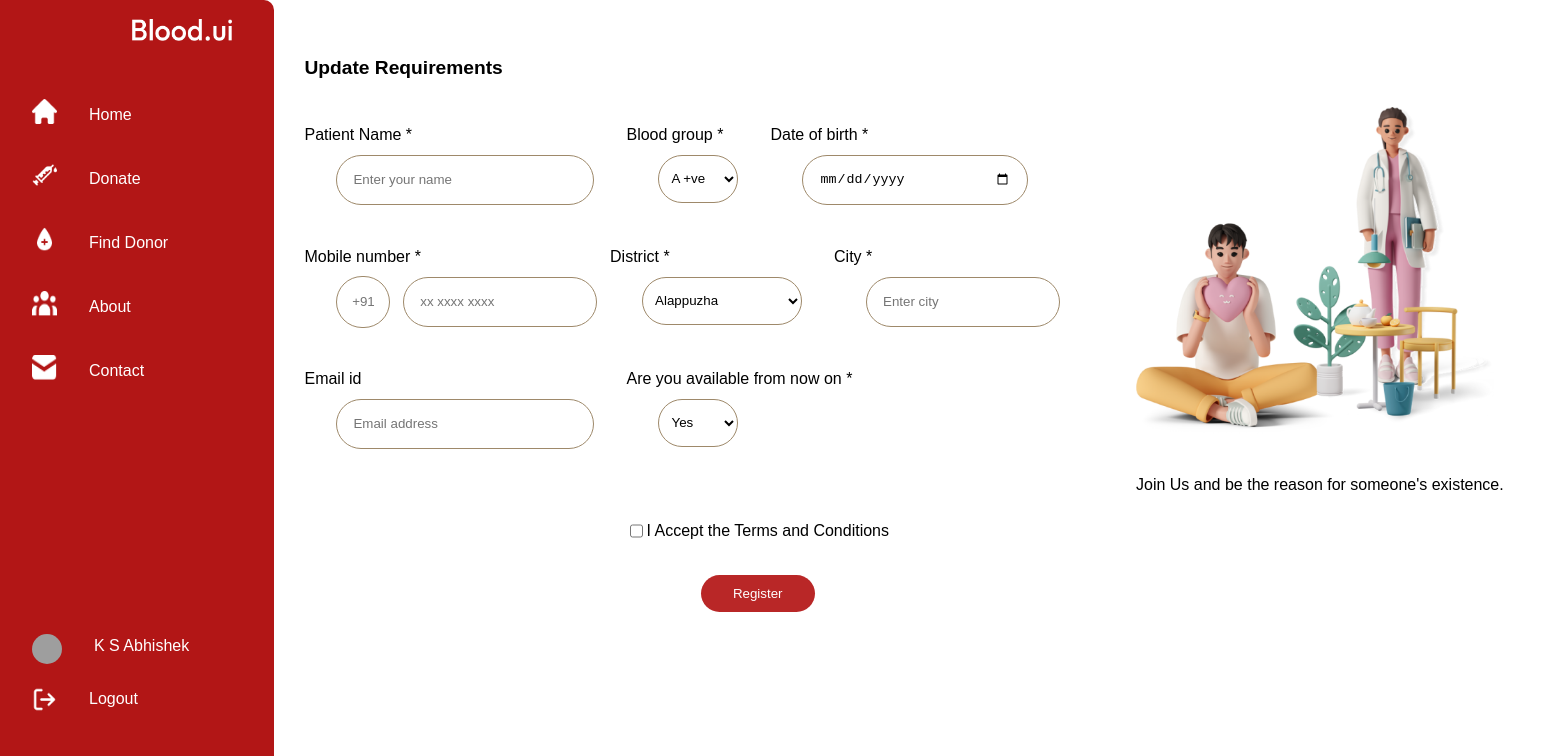
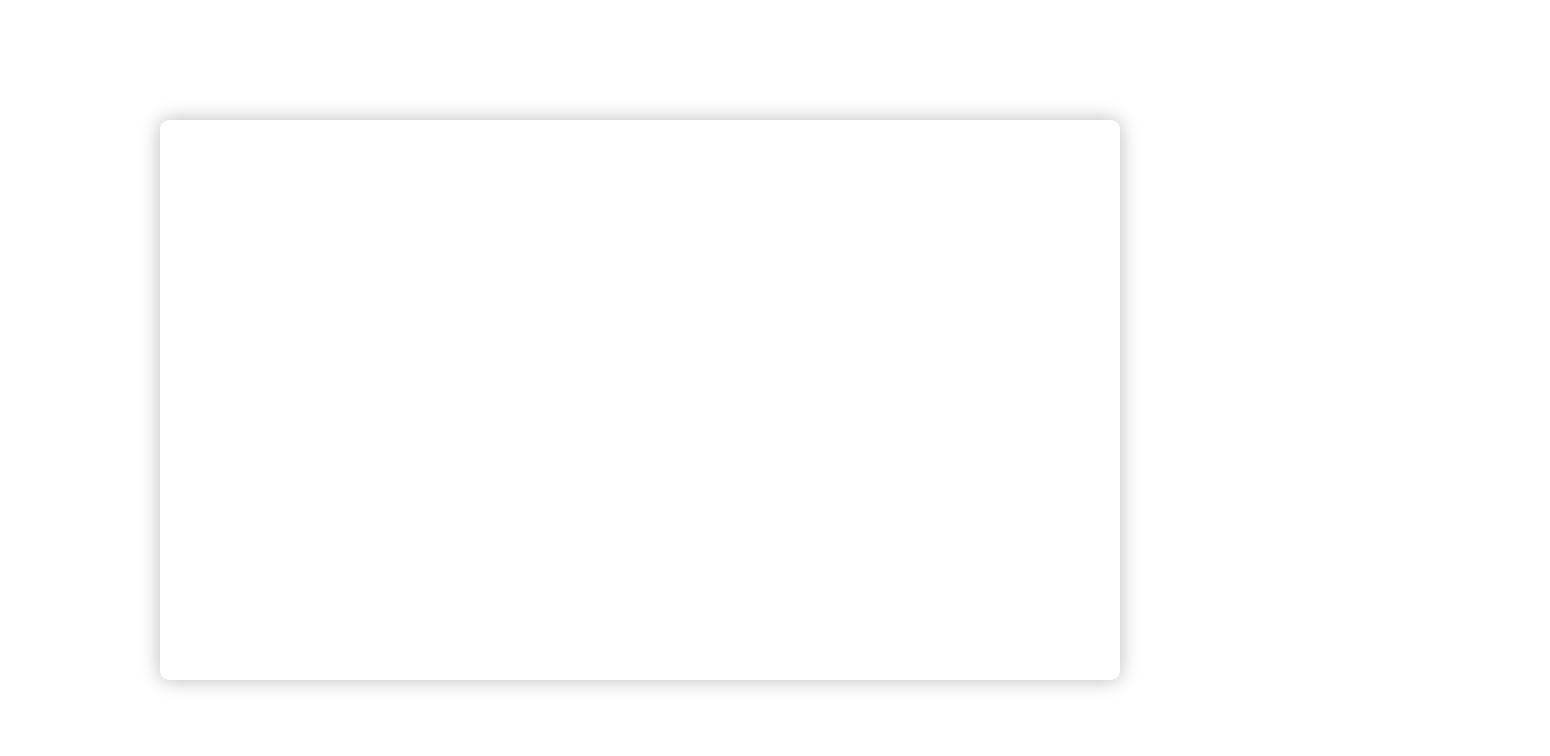
Before and after one commit to Blood-Ui/BloodUI-Frontend, a React (Vite) app: page / in a window 1280 px wide. Shown: the top 756 px of the page, 1550 px wide, since content can reach past the window. Built offline with nearby package versions, Linux system fonts and the light colour scheme; grey boxes are pictures that could not be loaded.

Commit message:
login-ongoing

```diff
--- a/src/App.jsx
+++ b/src/App.jsx
@@ -3,13 +3,15 @@ import React from 'react'
 import SideBar from './components/SideBar/SideBar'
 import Donate from './components/Donate/Donate'
 import Donor from './components/Donor/Donor'
+import Login from './components/Login/Login'
 
 const App = () => {
   return (
     <>
     <div style={{display:'flex'}}>
-      <SideBar/>
-      <Donor/>
+      {/* <SideBar/>
+      <Donor/> */}
+      <Login />
       </div>
     </>
   )
--- /dev/null
+++ b/src/components/Login/Login.jsx
@@ -0,0 +1,19 @@
+import React from 'react'
+import './LoginStyles.css'
+
+
+const Login = () => {
+  return (
+    <div className="container">
+        <div className="form sign-in-form">
+            <div className="wrapper">
+                <form action="">
+                    <h1>Sign In</h1>
+                </form>
+            </div>
+        </div>
+    </div>
+  )
+}
+
+export default Login
--- /dev/null
+++ b/src/components/Login/LoginStyles.css
@@ -0,0 +1,219 @@
+@import url('https://fonts.googleapis.com/css2?family=Roboto:wght@300&display=swap')
+*{
+    padding: 0;
+    margin: 0;
+    box-sizing: border-box;
+}
+
+body{
+    min-height: 100vh;
+    width: 100wh;
+    display: flex;
+    justify-content: center;
+    align-items: center;
+}
+
+.container{
+        box-shadow: 0px 0px 20px 0px rgba(0, 0, 0, 0.28);
+        min-width: 960px;
+        max-width: 1000px;
+        min-height: 560px;
+        border-radius: 9px;
+        display: flex;
+        justify-content: center;
+        align-items: center;
+        position: relative;
+        overflow: hidden;
+}
+
+.container .form{
+    position: absolute;
+    top:0;
+    text-align: center;
+    display: flex;
+    justify-self: center;
+    align-items: center;
+    height: 100%;
+    width: 50%;
+    overflow: hidden;
+}
+
+.container .form.sign-in-form{
+    left:0;
+    display: flex;
+    justify-content: center;
+    align-items: center;
+}
+
+.container .form.sign-up-form{
+        right: 0;
+        display: flex;
+        justify-content: center;
+        align-items: center;
+}
+
+.container .form .wrapper{
+    position: absolute;
+    top:0;
+    left:0;
+    height: 100%;
+    width:100%;
+    display: flex;
+    align-items: center;
+    justify-content: center;
+    overflow: hidden;
+    transition: .7s ease-in-out transform;
+}
+
+.container .form.sign-in-form .wrapper{
+    transform: translate(100%);
+
+}
+
+.container .form.sign-in-form.active .wrapper{
+    transform: translate(0);
+
+}
+
+.container .form.sign-up-form .wrapper{
+    transform: translate(-100%);
+
+}
+
+.container .form.sign-up-form.active .wrapper{
+    transform: translate(0);
+}
+
+.container .form h1{
+    font-family: Georgia, 'Times New Roman', Times, serif;
+    font-size: 40px;
+    margin-bottom: 10px;
+    color: #000;
+}
+.social-media{
+    font-size: 24px;
+    margin-top: 28px;
+    margin-bottom: 20px;
+}
+.social-icon {
+    text-decoration: none;
+    color: black ;
+    border: 1px solid rgba(0, 0, 0, 0.262);
+    text-align: center;
+    border-radius: 33px;
+    padding: 8px;
+    margin: 0 7px;
+    transform: scale(0);
+}
+.social-icon:hover{
+    color: #b21616;
+    transform: scale(0.5);
+}
+
+.container span{
+    font-size: 18px;
+    font-family:'Gill Sans', 'Gill Sans MT', Calibri, 'Trebuchet MS', sans-serif;
+    font-weight: lighter;
+    color: rgba(0, 0, 0, 0.645);
+    line-height: 37px;
+}
+
+.container .form input{
+    display: block;
+    width: 350px;
+    height: 40px;
+    margin: 16px 0;
+    padding-left: 15px;
+    font-size: 16px;
+    border: none;
+    background-color: rgba(64, 68, 104, 0.179);
+    border-radius: 5px;
+}
+.container .form input:focus{
+    outline: none;
+}
+.frgt{
+    font-size: 18px;
+    text-decoration: none;
+    font-family:'Gill Sans', 'Gill Sans MT', Calibri, 'Trebuchet MS', sans-serif;
+    color: rgba(0, 0, 0, 0.645);
+}
+.container .form .btn{
+    margin: 19px 0;
+}
+.container .form .btn button{
+    padding: 15px 60px;
+    border-radius: 23px;
+    border: none;
+    background-color: #ffffff;
+    color: black;
+    font-family:'Gill Sans', 'Gill Sans MT', Calibri, 'Trebuchet MS', sans-serif;
+    font-size: 16px;
+    box-shadow: 3px 3px 10px 2px rgba(0, 0, 0, 0.41);
+    cursor: pointer;
+}
+.container .form .btn button:hover{
+    background-color: #b21616;
+    color: white;
+}
+
+.overlay-container{
+    position: absolute;
+    background-color: #b21616;
+    top:0;
+    left: 0;
+    width: 50%;
+    height: 100%;
+    overflow: hidden;
+    transition: .7s ease-in-out transform;
+}
+
+.overlay{
+    position: absolute;
+    left: 0;
+    width: 200%;
+    background-color: #b21616;
+    display: flex;
+    justify-content: center;
+    align-items: center;
+    height: 100%;
+    transition: .7s ease-in-out transform;
+}
+
+.overlay-left,.overlay-right{
+    width: 50%;
+    text-align: center;
+}
+
+.overlay-container h1{
+    font-size: 50px;
+    font-family:'Gill Sans', 'Gill Sans MT', Calibri, 'Trebuchet MS', sans-serif;
+    color: #ffffff;
+
+}
+
+.overlay-container p{
+    color: #ffffff;
+    font-size: 19px;
+    font-family: 'Franklin Gothic Medium', 'Arial Narrow', Arial, sans-serif;
+    font-weight: 300px;
+    margin: 29px 20px;
+    line-height: 25px;
+}
+
+.overlay-container button{
+    padding: 15px 60px;
+    background-color: #b21616;
+    border-width: 2px;
+    border-radius: 40px;
+    font-size: 16px;
+    color:white ;
+    font-family:'Gill Sans', 'Gill Sans MT', Calibri, 'Trebuchet MS', sans-serif;
+    cursor: pointer;
+}
+
+.overlay-container button:hover{
+    background-color:#ffffff;
+    color: #b21616;
+    box-shadow: 3px 3px 10px 2px rgba(0, 0, 0, 0.41);
+}
```
Also changed, not shown: src/components/LogInOut/LogInOut.jsx (deleted, +0 -12 lines), src/components/SideBar/SideBar.jsx (+1 -126 lines), src/components/LogInOut/LoginOut.css (deleted), src/components/SideBar/SidebarStyled.jsx (renamed from src/components/SideBar/SidebarStyles.jsx).
